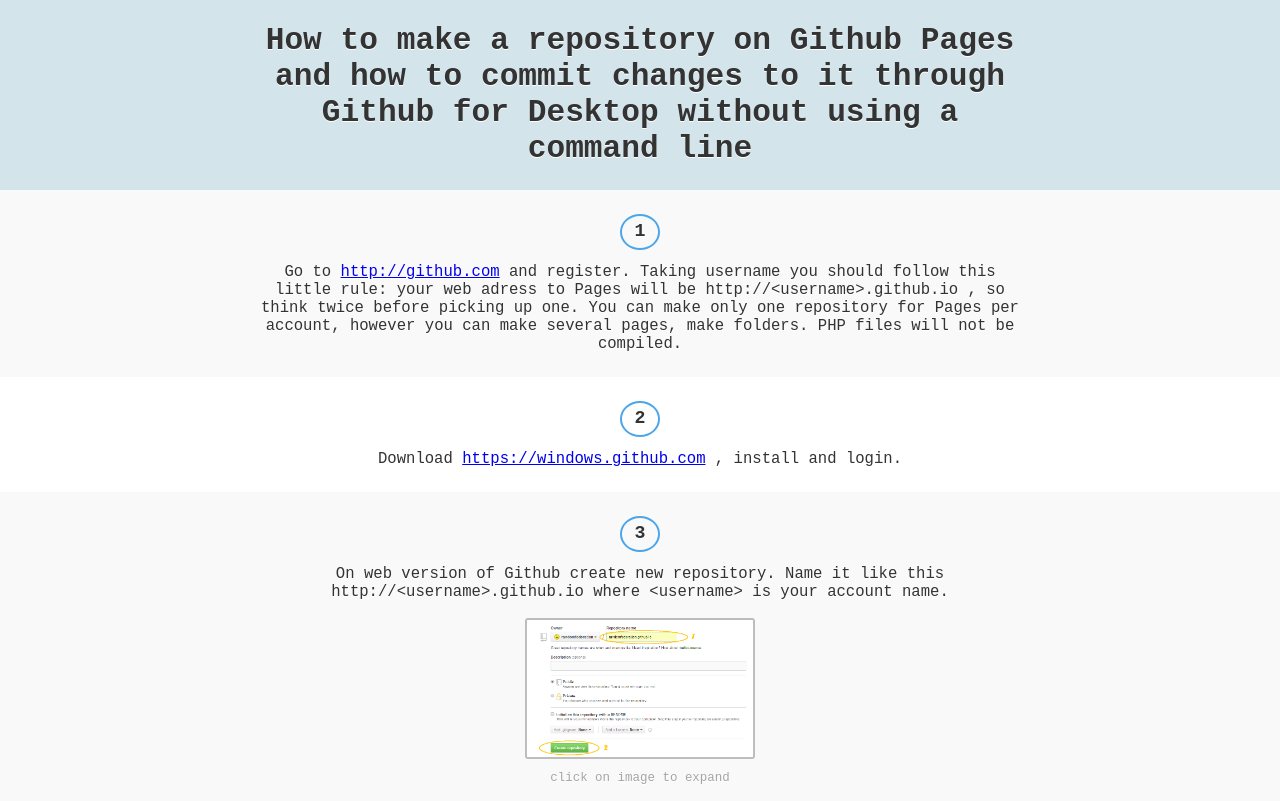
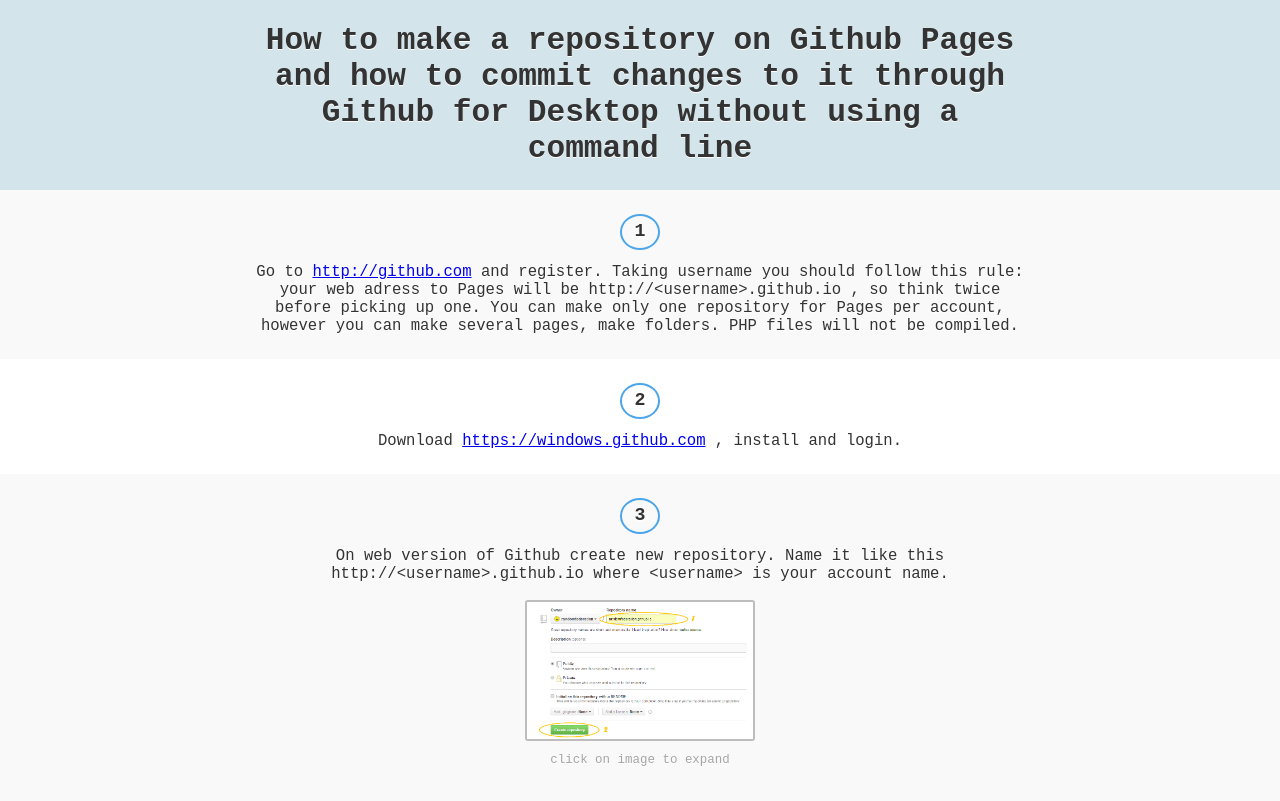
Before and after one commit to randomfederation/randomfederation.github.io, a plain HTML site: page en.html in a window 1280 px wide. Shown: the top 801 px of the page. Drawn offline with nearby package versions, Linux system fonts and the light colour scheme.

```diff
--- a/en.html
+++ b/en.html
@@ -25,7 +25,7 @@
 	<section class="grey">
 		<div class="wrapper center">
 			<h3><span class="part-number">1</span></h3>
-			<p>Go to <a href="http://github.com" target="_blank" rel="nofollow">http://github.com</a> and register. Taking username you should follow this little rule: your web adress to Pages will be  http://&lt;username&gt;.github.io , so think twice before picking up one. You can make only one repository for Pages per account, however you can make several pages, make folders. PHP files will not be compiled.</p>
+			<p>Go to <a href="http://github.com" target="_blank" rel="nofollow">http://github.com</a> and register. Taking username you should follow this rule: your web adress to Pages will be  http://&lt;username&gt;.github.io , so think twice before picking up one. You can make only one repository for Pages per account, however you can make several pages, make folders. PHP files will not be compiled.</p>
 		</div>
 	</section>
 	<section class="white">
```
